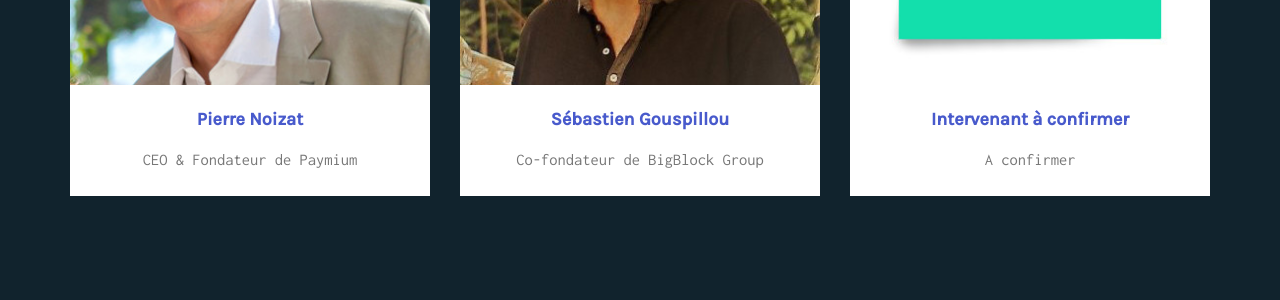
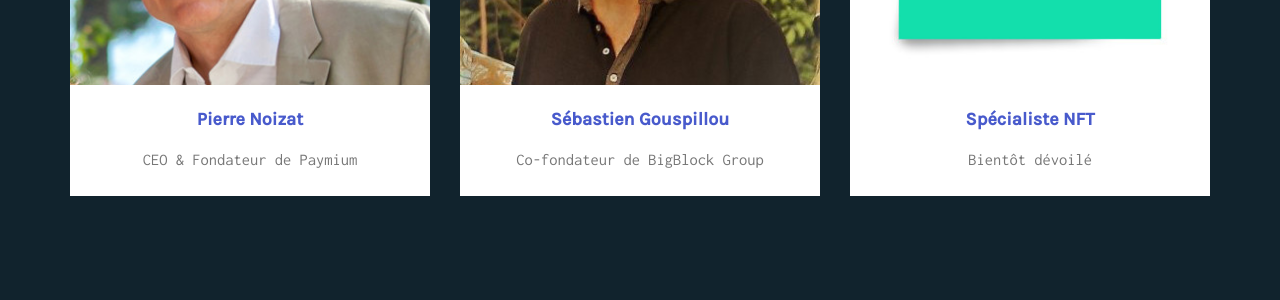
Before and after one commit to bitcoinference2023/test, a Jekyll site: the page built from index.html, in a window 1280 px wide and 900 px high, scrolled down 1801 px. Shown: the part 152-452 px from the top of the window. Built offline with Jekyll 4.4.1, drawn with Linux system fonts in a browser that asks for light colours; some web fonts are replaced.

Commit message:
Version définitive avec lien vers la billeterie (les billets ne sont pas en vente) Nous attendons également le nom du dernier speaker. Pour l'instant nous avons indiqué un expert NFT. Version du 7 février 2023

```diff
--- a/_data/twenty_23/speakers.yml
+++ b/_data/twenty_23/speakers.yml
@@ -17,11 +17,11 @@
   topic: Mining
   description: <p>Sébastien Gouspillou est auteur conférencier, co-fondateur de BigBlock GreenServices- Bitcoin mining ⛏️ ( entreprise de minage de bitcoin née en 2016).</p><p>Il collabore avec les énergéticiens ou gouvernements de différents pays, de l'Asie Centrale à l'Amérique du Sud en passant par l'Afrique. Il conseille notamment le Salvador et a été à l'initiative de la délégation de bitcoiners qui est partie en centre Afrique afin d'aider le pays à mettre en place les outils d'usage d'un bitcoin devenu monnaie nationale.</p><p>Il a créé en 2020 avec Emmanuel de Merode, le directeur du parc des Virunga, la Gorilla bitcoin Farm en RDC.</p>
 
-- title: Intervenant à confirmer
+- title: Spécialiste NFT
   name:
-  subtitle: A confirmer
+  subtitle: Bientôt dévoilé
   img: TBD.jpg
   thumbnail: TBD.jpg
-  alt: BD
-  topic: A confirmer
+  alt: coming soon
+  topic: Bientôt dévoilé
   description:
--- a/_includes/2023_data/header-home.html
+++ b/_includes/2023_data/header-home.html
@@ -25,7 +25,7 @@
                         <a class="page-scroll" href="#programme">Programmes</a>
                     </li>
                     <li>
-                        <a class="page-scroll" href="https://weezevent.com/fr/" target="_blank">Tickets</a>
+                        <a class="page-scroll" href="https://my.weezevent.com/bitcoinference-2023" target="_blank">Tickets</a>
                     </li>
                     <li>
                         <a class="page-scroll" href="#acces">Accès</a>
--- a/_layouts/2023_home.html
+++ b/_layouts/2023_home.html
@@ -19,7 +19,7 @@
 
 
             </div>
-            <a href="https://weezevent.com/fr/" target="_blank" class="page-scroll btn btn-xl" style="margin-top: 70px;">Réserver</a>
+            <a href="https://my.weezevent.com/bitcoinference-2023" target="_blank" class="page-scroll btn btn-xl" style="margin-top: 70px;">Réserver</a>
         </div>
     </header>
 
```
Also changed, not shown: css/2023_style/img/favicon.png (added), css/2023_style/img/speaker/OLD-SG_bitcoinference.jpg (added), css/2023_style/img/speaker/Rectangle-316-10.png (added), css/2023_style/img/speaker/TBD_old.jpg (added), 6 other files.
